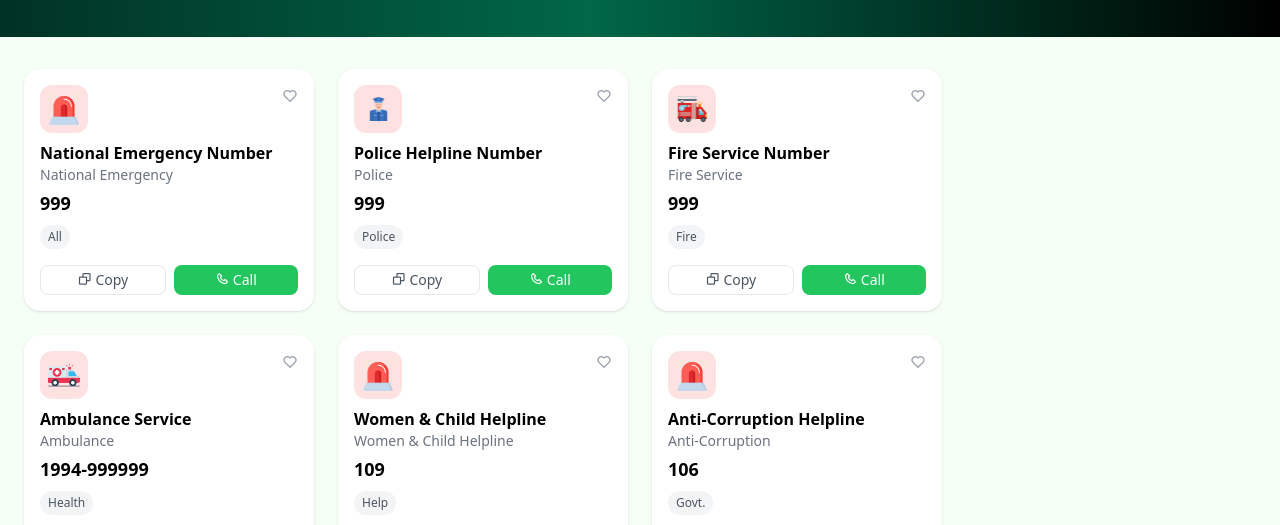
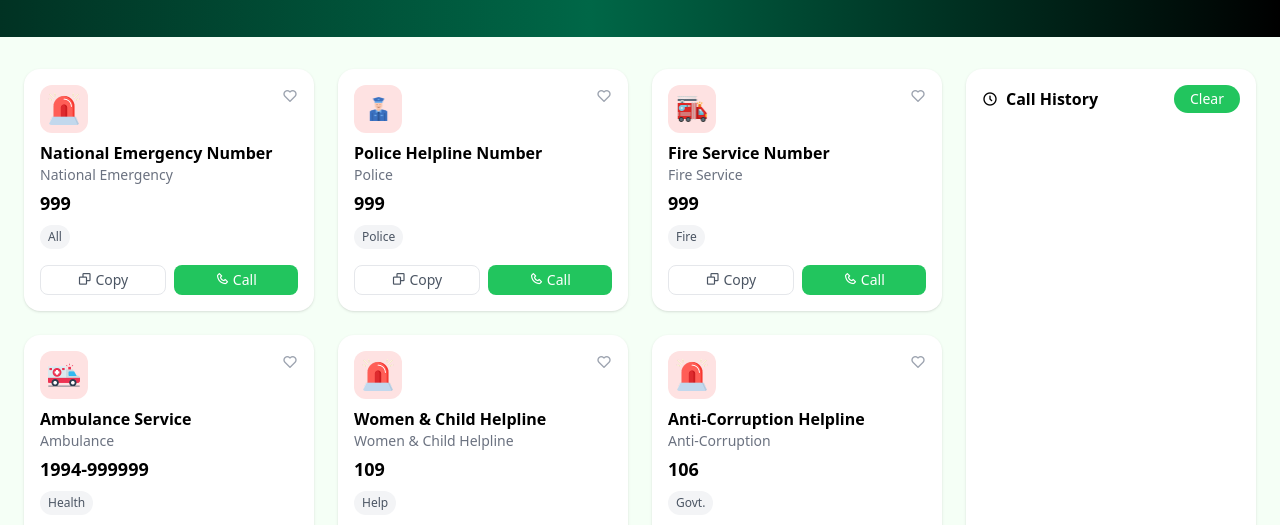
Before and after one commit to nure88/emergency-hotline-solution, a plain HTML site: page index.html in a window 1280 px wide. Shown: the part 275-800 px from the top of the page. Drawn offline with nearby package versions, Linux system fonts and the light colour scheme.

Commit message:
call history add

```diff
--- a/index.html
+++ b/index.html
@@ -48,7 +48,15 @@
       <!-- Cards dynamically injected -->
     </div>
 
-
+    <!-- Call History -->
+    <aside class="bg-white shadow rounded-2xl p-4">
+      <div class="flex justify-between items-center mb-4">
+        <h2 class="font-semibold flex items-center gap-2"><i class='bx bx-time-five'></i> Call History</h2>
+        <button onclick="clearHistory()" class="bg-green-500 hover:bg-green-600 text-white px-4 py-1 rounded-full text-sm">Clear</button>
+      </div>
+      <ul id="historyList" class="space-y-2 text-sm text-gray-700"></ul>
+    </aside>
+  </main>
 
 <script src="script.js" defer></script>
 </body>
```
